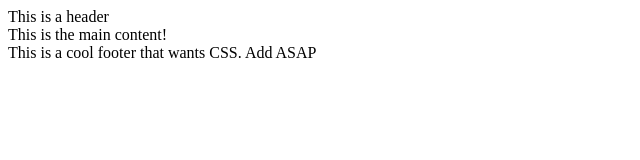
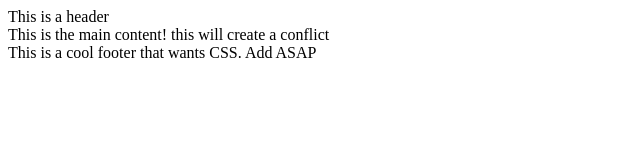
Before and after one commit to StevenCesario/group-project-FSU, a plain HTML site: page index.html in a window 1280 px wide. Shown: the whole page, without its empty margins (0-640 px from the left). Drawn offline with Linux system fonts and the light colour scheme.

Commit message:
main has been changed

```diff
--- a/index.html
+++ b/index.html
@@ -11,6 +11,7 @@
     </header>
     <main>
         This is the main content!
+        this will create a conflict
     </main>
     <footer id="cool-footer">
         This is a cool footer that wants CSS. Add ASAP
```
